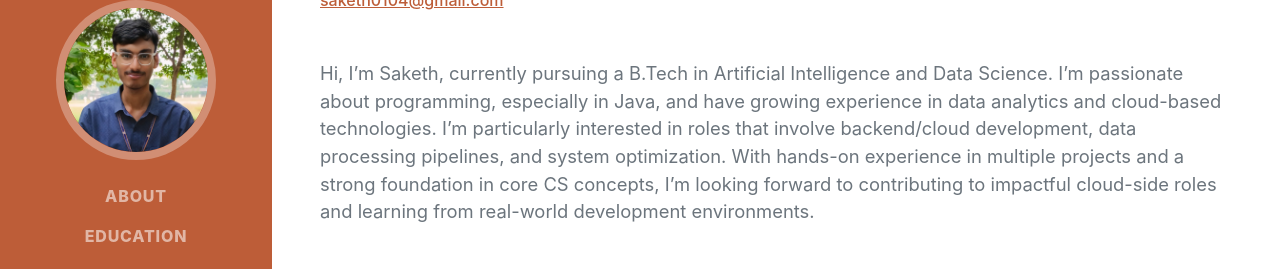
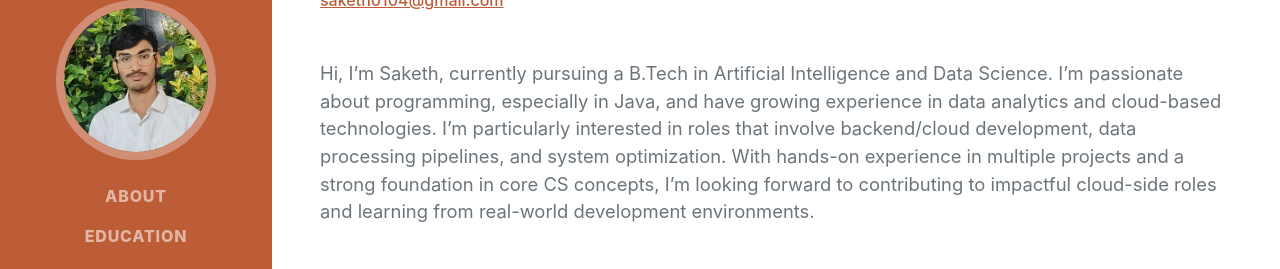
Before and after one commit to saketh0104/Portfolio, a plain HTML site: page index.html in a window 1280 px wide. Shown: the part 196-465 px from the top of the page. Drawn offline with nearby package versions, Linux system fonts and the light colour scheme; a web font is replaced by a local one.

Commit message:
Update index.html

```diff
--- a/index.html
+++ b/index.html
@@ -86,7 +86,7 @@
         <nav class="navbar navbar-expand-lg navbar-dark bg-primary fixed-top" id="sideNav">
             <a class="navbar-brand js-scroll-trigger" href="#page-top">
                 <span class="d-block d-lg-none">Saketh Nandula</span>
-                <span class="d-none d-lg-block"><img class="img-fluid img-profile rounded-circle mx-auto mb-2" src="profile.jpg" alt="Saketh"/></span>
+                <span class="d-none d-lg-block"><img class="img-fluid img-profile rounded-circle mx-auto mb-2" src="Saketh Upscaled pfp.jpg" alt="Saketh"/></span>
             </a>
             <button class="navbar-toggler" type="button" data-bs-toggle="collapse" data-bs-target="#navbarResponsive" aria-controls="navbarResponsive" aria-expanded="false" aria-label="Toggle navigation"><span class="navbar-toggler-icon"></span></button>
             <div class="collapse navbar-collapse" id="navbarResponsive">
```
